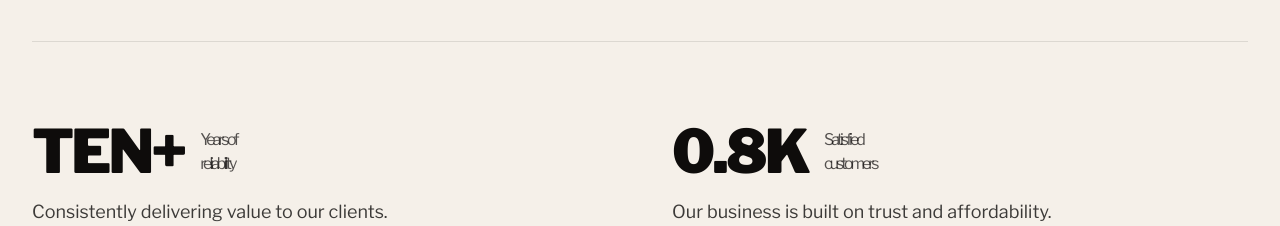
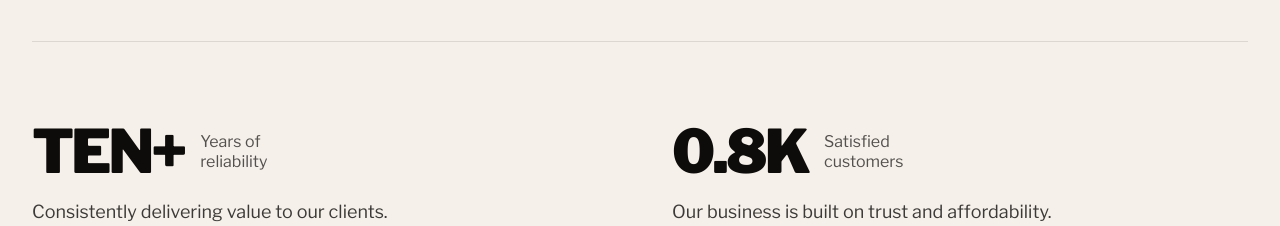
Before and after one commit to hanzoai/agency, a React (Vite) app: page / in a window 1280 px wide. Shown: the part 1260-1486 px from the top of the page. Built offline with nearby package versions, Linux system fonts and the light colour scheme.

Commit message:
Fix letter spacing
Addresses readability issues by adjusting letter spacing.

```diff
--- a/src/components/Services.tsx
+++ b/src/components/Services.tsx
@@ -47,7 +47,7 @@ const Services = () => {
             <div className="text-center md:text-left">
               <div className="inline-flex items-center text-4xl md:text-6xl font-black uppercase tracking-tighter mb-4">
                 <span>TEN+</span>
-                <div className="ml-4 text-base uppercase text-primary/70 normal-case font-normal">
+                <div className="ml-4 text-base uppercase text-primary/70 normal-case font-normal tracking-normal leading-tight">
                   Years of<br/>reliability
                 </div>
               </div>
@@ -59,7 +59,7 @@ const Services = () => {
             <div className="text-center md:text-left">
               <div className="inline-flex items-center text-4xl md:text-6xl font-black uppercase tracking-tighter mb-4">
                 <span>0.8K</span>
-                <div className="ml-4 text-base uppercase text-primary/70 normal-case font-normal">
+                <div className="ml-4 text-base uppercase text-primary/70 normal-case font-normal tracking-normal leading-tight">
                   Satisfied<br/>customers
                 </div>
               </div>
```
